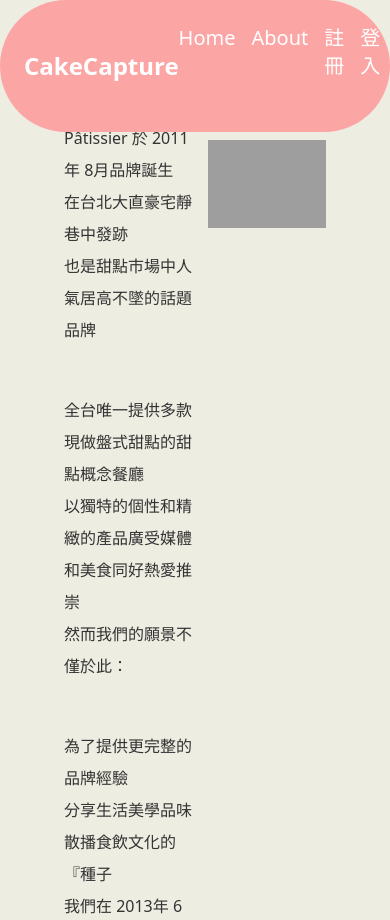
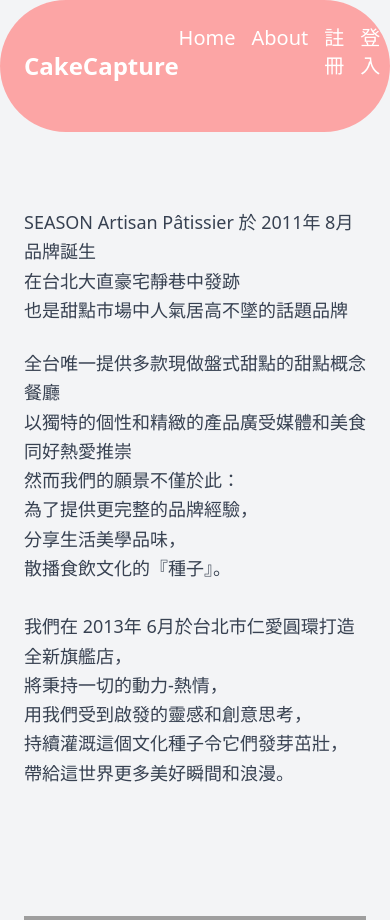
Before and after one commit to x10akd/CakeCapture, a Django app: page /about/ in a window 390 px wide. Shown: the top 920 px of the page. Run offline with Django 5.2, Linux system fonts and the light colour scheme; some libraries are stand-ins or nearby versions; grey boxes are pictures that could not be loaded.

Commit message:
change about

```diff
--- a/src/styles/input.css
+++ b/src/styles/input.css
@@ -5,7 +5,3 @@
 body {
     background-color: #d8c7ef;
 }
-
-.flash .success {
-    @apply bg-green-300;
-}
--- a/static/styles/about.css
+++ /dev/null
@@ -1,23 +0,0 @@
-.about-container {
-    background-color: #eeede2;
-    padding: 90px 4rem 1rem;
-    display: flex;
-    justify-content: space-between;
-}
-.about-text {
-    display: flex;
-    flex-wrap: wrap;
-    flex-direction: column;
-    gap: 3rem;
-    color: #333333;
-    width: 50%;
-    line-height: 2;
-}
-.about-main-img {
-    width: 45%;
-    margin-top: 50px;
-}
-
-.about-main-img img {
-    width: 100%;
-}
--- a/templates/pages/about.html
+++ b/templates/pages/about.html
@@ -1,32 +1,30 @@
-{% extends "shared/base.html" %} {% block content %}
-<div class="about-container">
-    <div class="about-text">
-        <div class="1st-p">
+{% extends "shared/base.html" %}
+{% block content %}
+<div
+    class="bg-gray-100 py-12 px-6 mt-20 sm:px-12 md:px-24 lg:px-32 xl:px-40 2xl:px-64 flex flex-wrap justify-between items-center">
+    <div class="w-full mt-20 md:w-1/2 mb-12 md:mb-0">
+        <div class="text-lg lg:text-xl xl:text-xl text-gray-700 leading-relaxed">
             <p>SEASON Artisan Pâtissier 於 2011年 8月品牌誕生</p>
             <p>在台北大直豪宅靜巷中發跡</p>
             <p>也是甜點市場中人氣居高不墜的話題品牌</p>
-        </div>
-        <div class="2nd-p">
-            <p>全台唯一提供多款現做盤式甜點的甜點概念餐廳</p>
+            <p class="mt-6">全台唯一提供多款現做盤式甜點的甜點概念餐廳</p>
             <p>以獨特的個性和精緻的產品廣受媒體和美食同好熱愛推崇</p>
             <p>然而我們的願景不僅於此：</p>
-        </div>
-        <div class="3rd-p">
-            <p>為了提供更完整的品牌經驗</p>
-            <p>分享生活美學品味</p>
-            <p>散播食飲文化的『種子</p>
-            <p>我們在 2013年 6月於台北市仁愛圓環打造全新旗艦店</p>
-            <p>將秉持一切的動力-熱情</p>
-            <p>用我們受到啟發的靈感和創意思考</p>
-            <p>持續灌溉這個文化種子令它們發芽 茁壯</p>
-            <p>帶給這世界更多美好瞬間和浪漫</p>
+            <p>為了提供更完整的品牌經驗，</p>
+            <p>分享生活美學品味，</p>
+            <p>散播食飲文化的『種子』。</p>
+            <br>
+            <p>我們在 2013年 6月於台北市仁愛圓環打造全新旗艦店，</p>
+            <p>將秉持一切的動力-熱情，</p>
+            <p>用我們受到啟發的靈感和創意思考，</p>
+            <p>持續灌溉這個文化種子令它們發芽茁壯，</p>
+            <p>帶給這世界更多美好瞬間和浪漫。</p>
         </div>
     </div>
-    <div class="about-main-img">
-        <img
-            src="https://shoplineimg.com/5b5c43c10e64feb4ae007826/5b6d1d6972712800140dc644/1200x.webp?source_format=jpg"
-            alt=""
-        />
+    <div class="w-full mt-20 md:w-1/2">
+        <img src="https://shoplineimg.com/5b5c43c10e64feb4ae007826/5b6d1d6972712800140dc644/1200x.webp?source_format=jpg"
+            alt="About Image" class="w-full h-auto">
     </div>
 </div>
+
 {% endblock content %}
--- a/templates/shared/base.html
+++ b/templates/shared/base.html
@@ -12,7 +12,7 @@
 	<link href="https://cdn.jsdelivr.net/npm/tailwindcss@2.2.19/dist/tailwind.min.css" rel="stylesheet" />
 	<!-- 引入 Swiper.js CSS -->
 	<link rel="stylesheet" href="https://unpkg.com/swiper/swiper-bundle.min.css" />
-	<link rel="stylesheet" href="{% static 'styles/about.css' %}" />
+
 	<style>
 		.hover\:scale-110:hover {
 			transform: scale(1.1);
```
Also changed, not shown: 1 other file.
